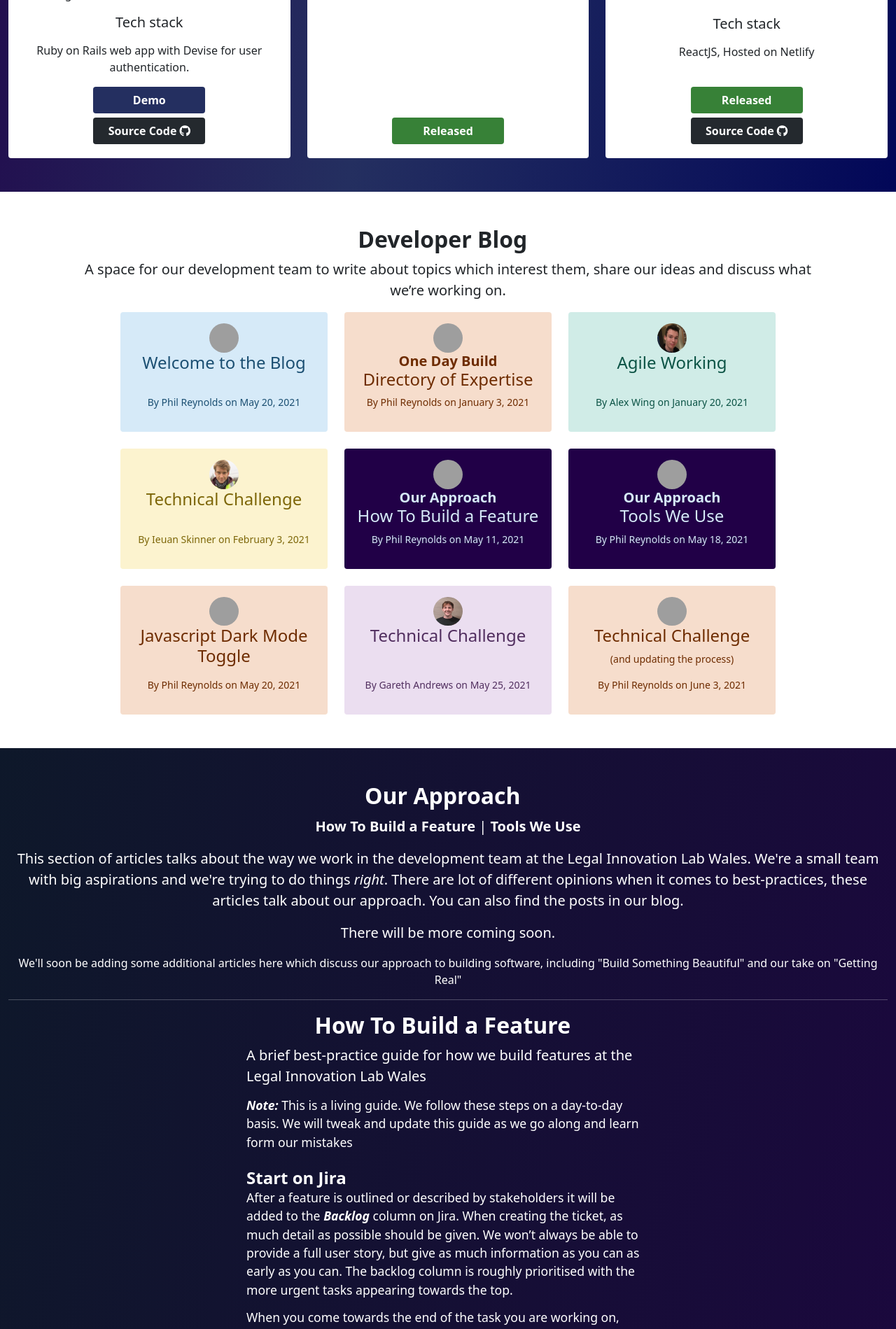
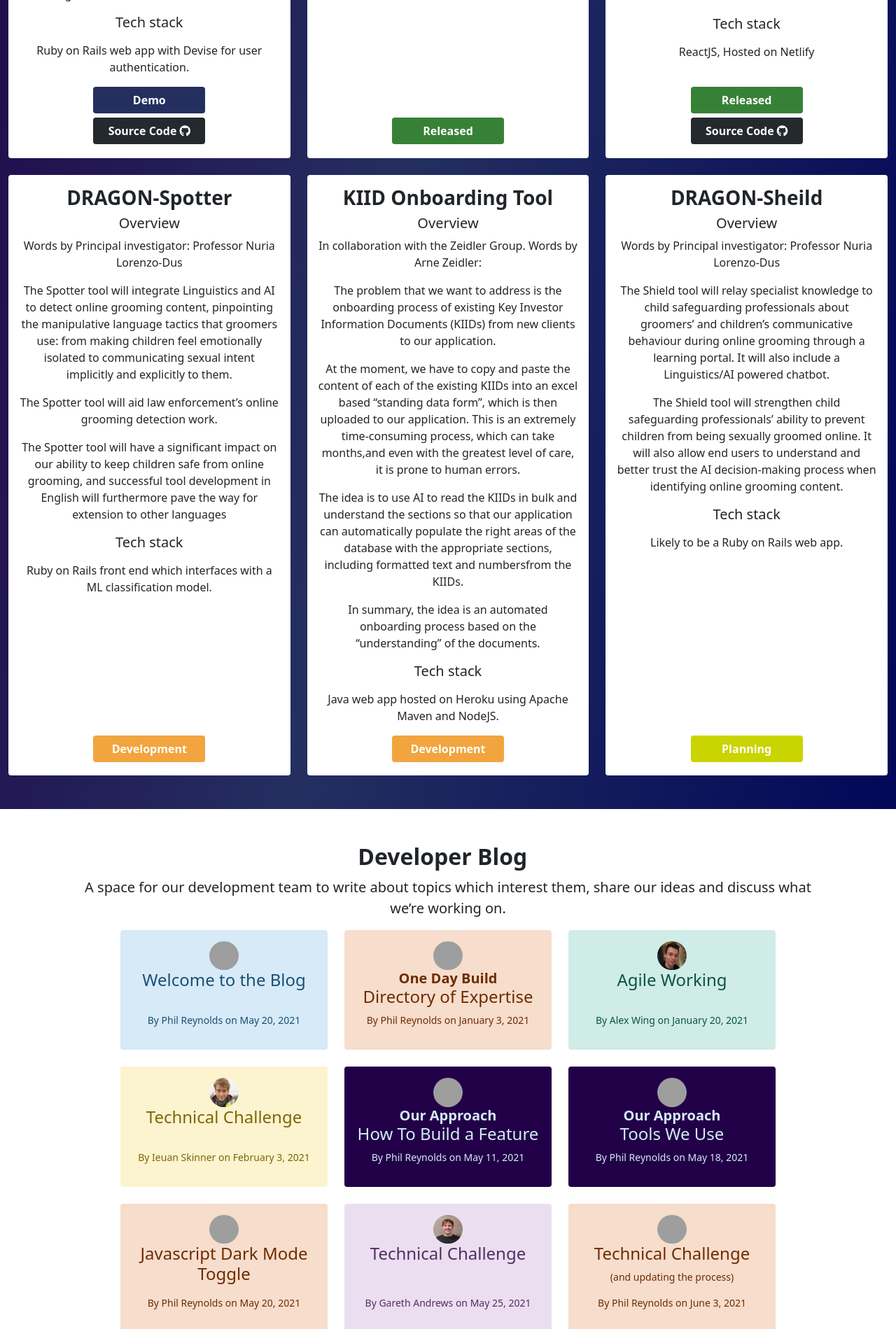
Before and after one commit to Legal-Innovation-Lab-Wales/dev-page, a Jekyll site: the page built from index.html, in a window 1280 px wide. Shown: the part 2421-4320 px from the top of the page at 70% size. Built offline with Jekyll 4.4.1, drawn with Linux system fonts in a browser that asks for light colours; nearby versions of some CDN libraries; grey boxes are pictures that could not be loaded.

Commit message:
add Dragons and KOT projects

```diff
--- a/_data/projects.yml
+++ b/_data/projects.yml
@@ -80,9 +80,9 @@
 
 - name: Regulatory Navigation Tool
   status: Released
-  link: https://regulatory-navigation-tool.legaltech.wales/"
+  link: https://regulatory-navigation-tool.legaltech.wales/
   open-source: true
-  github: https://github.com/Legal-Innovation-Lab-Wales/regulatory-navigation-tool/"
+  github: https://github.com/Legal-Innovation-Lab-Wales/regulatory-navigation-tool/
   overview: |
     [LawtechUK](https://technation.io/lawtechuk/") launched an interactive PDF to help "those innovating in law to
     navigate the regulatory landscape". You can read about it and see the [original PDF tool here](https://technation.io/news/launching-lawtech-regulatory-navigation-tool/)
@@ -94,3 +94,49 @@
     the web.
   tech-stack: |
     ReactJS, Hosted on Netlify
+
+- name: DRAGON-Spotter
+  status: Development
+  link: https://www.swansea.ac.uk/project-dragon-s/
+  open-source: false
+  overview: |
+    Words by Principal investigator: Professor Nuria Lorenzo-Dus
+
+    The Spotter tool will integrate Linguistics and AI to detect online grooming content, pinpointing the manipulative language tactics that groomers use: from making children feel emotionally isolated to communicating sexual intent implicitly and explicitly to them.
+
+    The Spotter tool will aid law enforcement’s online grooming detection work.
+
+    The Spotter tool will have a significant impact on our ability to keep children safe from online grooming, and successful tool development in English will furthermore pave the way for extension to other languages
+  tech-stack: |
+    Ruby on Rails front end which interfaces with a ML classification model.
+
+- name: KIID Onboarding Tool
+  status: Development
+  link: https://zeidler.group/insights/zeidler-group-announces-strategic-partnership-with-the-legal-innovation-lab-wales-to-build-ai-solutions-for-legal-delivery/
+  open-source: false
+  overview: |
+    In collaboration with the Zeidler Group. Words by Arne Zeidler:
+
+    The problem that we want to address is the onboarding process of existing Key Investor Information Documents (KIIDs) from new clients to our application.
+
+    At the moment, we have to copy and paste the content of each of the existing KIIDs into an excel based "standing data form", which is then uploaded to our application. This is an extremely time-consuming process, which can take months,and even with the greatest level of care, it is prone to human errors.
+
+    The idea is to use AI to read the KIIDs in bulk and understand the sections so that our application can automatically populate the right areas of the database with the appropriate sections, including formatted text and numbersfrom the KIIDs.
+
+    In summary, the idea is an automated onboarding process based on the "understanding" of the documents.
+
+  tech-stack: |
+    Java web app hosted on Heroku using Apache Maven and NodeJS.
+
+- name: DRAGON-Sheild
+  status: Planning
+  link: https://www.swansea.ac.uk/project-dragon-s/
+  open-source: false
+  overview: |
+    Words by Principal investigator: Professor Nuria Lorenzo-Dus
+
+    The Shield tool will relay specialist knowledge to child safeguarding professionals about groomers’ and children’s communicative behaviour during online grooming through a learning portal. It will also include a Linguistics/AI powered chatbot.
+
+    The Shield tool will strengthen child safeguarding professionals’ ability to prevent children from being sexually groomed online. It will also allow end users to understand and better trust the AI decision-making process when identifying online grooming content.
+  tech-stack: |
+    Likely to be a Ruby on Rails web app.
--- a/assets/css/lilw-custom.css
+++ b/assets/css/lilw-custom.css
@@ -175,6 +175,9 @@ main #projects .card .btn.status.demo:hover {
 }
 main #projects .card .btn.status.development {
   background: #F2A53F;
+}
+main #projects .card .btn.status.planning {
+  background: #CAD401;
 }
 main #projects .card .btn.repo {
   background: #24292e;
--- a/assets/css/lilw-custom.scss
+++ b/assets/css/lilw-custom.scss
@@ -312,6 +312,10 @@ main {
           &.development {
             background: $orange;
           }
+
+          &.planning {
+            background: $lime;
+          }
         }
 
         &.repo {
```
Also changed, not shown: 1 other file.
